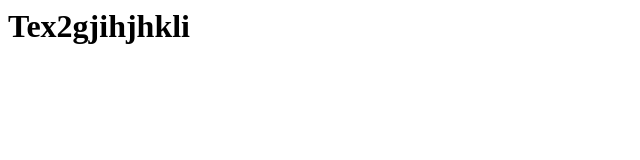
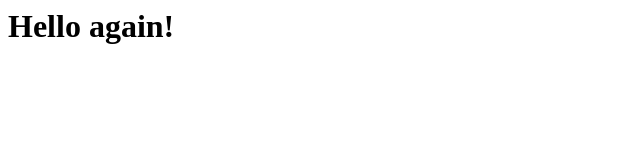
Before and after one commit to Kyrylo-Kotelevets/python-education, a plain HTML site: page index.html in a window 1280 px wide. Shown: the whole page, without its empty margins (0-640 px from the left). Drawn offline with Linux system fonts and the light colour scheme.

Commit message:
Hello again commit

```diff
--- a/index.html
+++ b/index.html
@@ -1 +1 @@
-<h1>Tex2gjihjhkli</h1>
+<h1>Hello again!</h1>
```
